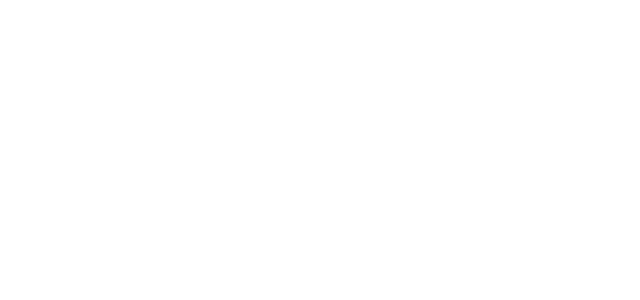
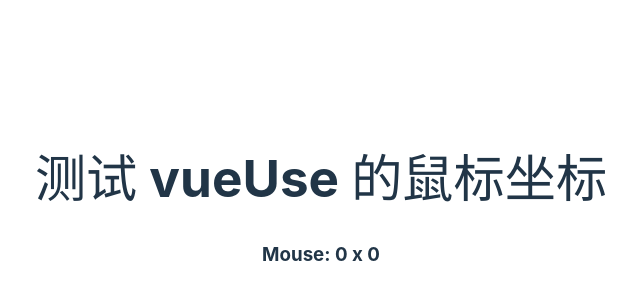
Before and after one commit to pan52yu/vue3_leaflet, a Vue app: page /vueuse in a window 1280 px wide. Before the commit this address had no page. Shown: the part 198-498 px from the top of the page, without its empty margins (319-959 px from the left). Built offline with nearby package versions, Linux system fonts and the light colour scheme.

Commit message:
feat: add vueuse

```diff
--- a/package.json
+++ b/package.json
@@ -11,6 +11,7 @@
     "prettier": "prettier --write ."
   },
   "dependencies": {
+    "@vueuse/core": "^9.13.0",
     "pinia": "^2.0.33",
     "vue": "^3.2.47",
     "vue-router": "^4.1.6"
--- a/src/router/index.ts
+++ b/src/router/index.ts
@@ -11,6 +11,11 @@
     },
     component: () => import('../views/home/index.vue'),
   },
+  {
+    path: '/vueuse',
+    name: 'vueUse',
+    component: () => import('../views/vueuse/index.vue'),
+  },
 ]
 
 const router = createRouter({
--- /dev/null
+++ b/src/views/vueuse/index.vue
@@ -0,0 +1,22 @@
+<script lang="ts">
+import { defineComponent } from 'vue'
+import { useMouse } from '@vueuse/core'
+
+export default defineComponent({
+  name: 'VueUse',
+  setup() {
+    const { x, y } = useMouse()
+
+    return {
+      x,
+      y,
+    }
+  },
+})
+</script>
+
+<template>
+  <h1>测试 vueUse 的鼠标坐标</h1>
+
+  <h3>Mouse: {{ x }} x {{ y }}</h3>
+</template>
```
Also changed, not shown: 1 other file (tests, documents, lock files or other folders).
